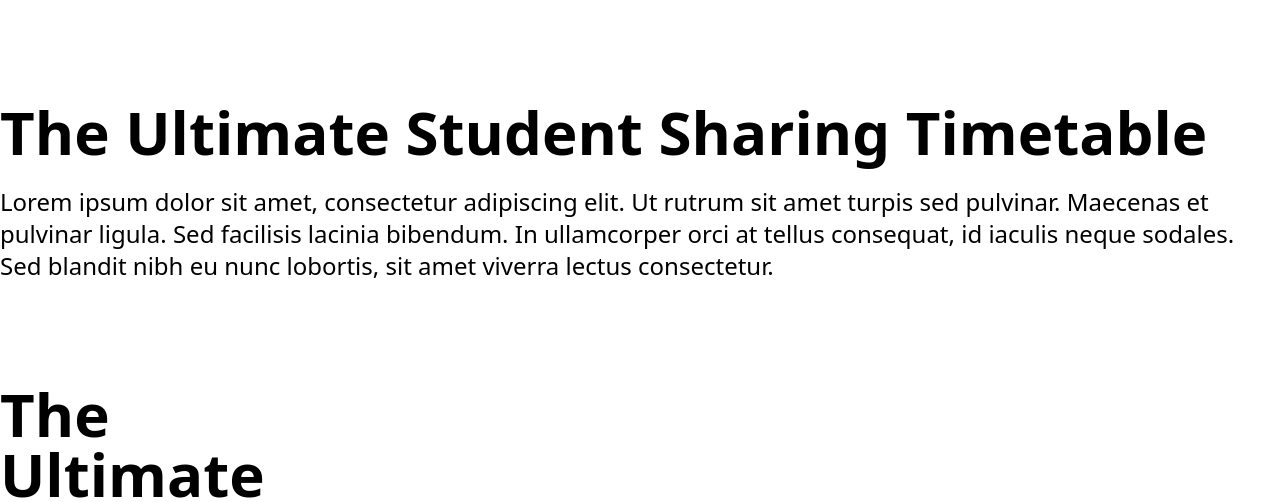
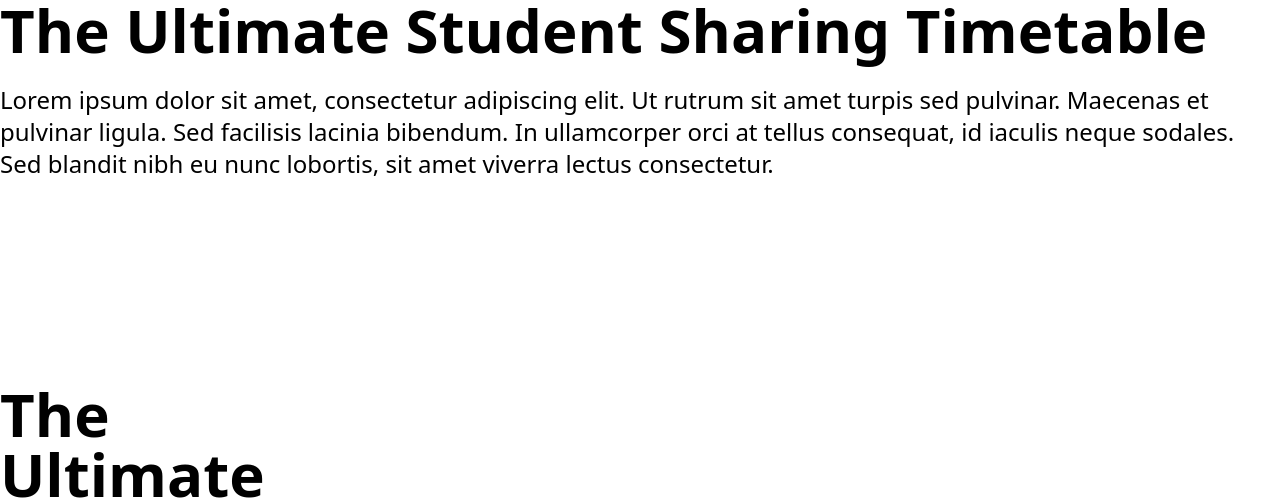
Before and after one commit to CASync-dev/CASync, a Flask app: page /home in a window 1280 px wide. Shown: the part 476-978 px from the top of the page. Run offline with Flask 3, Linux system fonts and the light colour scheme; style sheets or scripts are compiled from the project's sources.

Commit message:
Changed style of some elements on the page

```diff
--- a/templates/homepage.html
+++ b/templates/homepage.html
@@ -54,7 +54,7 @@
     </main>
     <section
         id = "about"
-        class = "relative bg-cover min-h-96 flex items-center">
+        class = "relative bg-cover min-h-96 flex items-center sm:block">
         <div class = "relative container z-10">
             <h1 class = "text-6xl xl:text-6xl font-black"> The Ultimate Student Sharing Timetable </h1>
             <br>
@@ -67,9 +67,9 @@
 
     <section
         id = "about"
-        class = "relative bg-cover min-h-96 w-60 flex items-center">
+        class = "relative bg-cover min-h-96 w-60 flex items-center sm:block">
         <div class = "relative container z-10">
-            <h1 class = "text-6xl xl:text-6xl font-black md-block"> The Ultimate Student Sharing Timetable </h1>
+            <h1 class = "text-6xl xl:text-6xl font-black"> The Ultimate Student Sharing Timetable </h1>
             <br>
             <p class = "text-2xl"> Lorem ipsum dolor sit amet,
                  consectetur adipiscing elit. Ut rutrum sit amet turpis sed pulvinar.
@@ -80,9 +80,9 @@
 
     <section
         id = "about"
-        class = "relative bg-cover min-h-96 w-60 flex items-center">
+        class = "relative bg-cover min-h-96 w-60 flex items-center sm:block">
         <div class = "relative container z-10">
-            <h1 class = "text-6xl xl:text-6xl font-black md-block"> The Ultimate Student Sharing Timetable </h1>
+            <h1 class = "text-6xl xl:text-6xl font-black"> The Ultimate Student Sharing Timetable </h1>
             <br>
             <p class = "text-2xl"> Lorem ipsum dolor sit amet,
                  consectetur adipiscing elit. Ut rutrum sit amet turpis sed pulvinar.
```
